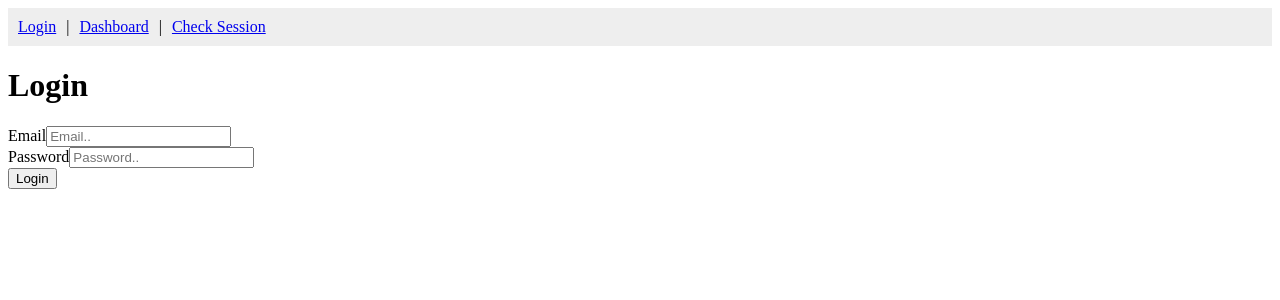
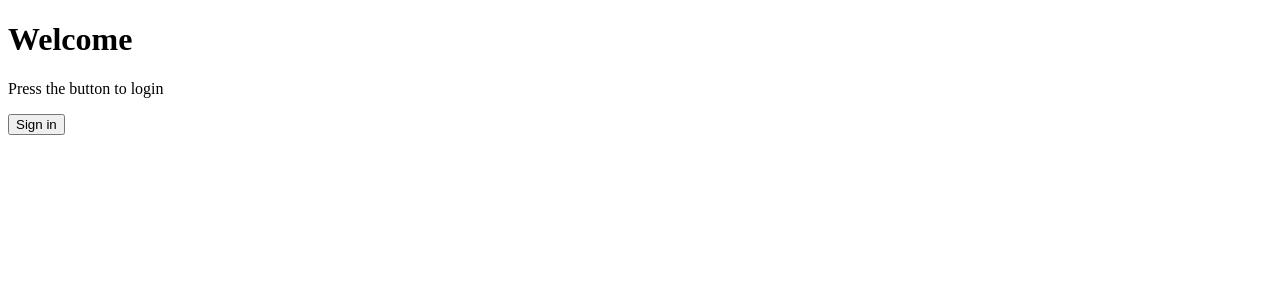
Before and after one commit to MarkLawrenceArtistry/commission, a React app in the folder frontend/: page / in a window 1280 px wide. Shown: the top 300 px of the page. Built offline with nearby package versions, Linux system fonts and the light colour scheme; the HTML template or start-up script is replaced by a standard one.

Commit message:
Authentication and authorization done.

```diff
--- a/frontend/src/App.jsx
+++ b/frontend/src/App.jsx
@@ -1,6 +1,9 @@
 
 import { Routes, Route, Link } from 'react-router-dom'
+import { AuthProvider } from './contexts/AuthContext'
+import ProtectedRoute from './components/ProtectedRoute'
 
+import Home from './pages/Home'
 import Dashboard from './pages/Dashboard'
 import Login from './pages/Login'
 import NotFound from './pages/NotFound'
@@ -8,30 +11,27 @@ import CheckSession from './pages/CheckSession'
 
 function App() {
     return (
-        <>
+       <AuthProvider>
             <div>
-                <nav style={{ padding: '10px', background: '#eee', marginBottom: '20px' }}>
-                    <Link to="/">Login</Link>
-                    <span style={{ margin: '0 10px' }}>|</span>
-                    <Link to="/dashboard">Dashboard</Link>
-                    <span style={{ margin: '0 10px' }}>|</span>
-                    <Link to="/check">Check Session</Link>
-                </nav>
-
                 <Routes>
                     {/* If the URL is exactly "/", show the Login component */}
-                    <Route path="/" element={<Login />} />
+                    <Route path="/" element={<Home />} />
+                    <Route path="/login" element={<Login />} />
 
                     {/* If the URL is "/Dashboard", show the Dashboard component */}
-                    <Route path="/dashboard" element={<Dashboard />} />
-
-                    <Route path="/check" element={<CheckSession />} />
+                    <Route path="/dashboard"
+                        element={
+                            <ProtectedRoute>
+                                <Dashboard />
+                            </ProtectedRoute>
+                        }
+                    />
 
                     {/* You can also add a "Catch-all" for 404 Not Found pages */}
                     <Route path="*" element={<NotFound />} />
                 </Routes>
             </div>
-        </>
+       </AuthProvider>
     )
 }
 
--- /dev/null
+++ b/frontend/src/components/ProtectedRoute.jsx
@@ -0,0 +1,12 @@
+import { Navigate } from 'react-router-dom'
+import { useAuth } from '../contexts/AuthContext'
+
+export default function ProtectedRoute({ children }) {
+    const { isAuthenticated } = useAuth()
+
+    if(!isAuthenticated) {
+        return <Navigate to="/login" replace />
+    }
+
+    return children
+}
--- /dev/null
+++ b/frontend/src/contexts/AuthContext.jsx
@@ -0,0 +1,40 @@
+import { createContext, useState, useContext } from "react";
+
+const AuthContext = createContext()
+
+export const useAuth = () => {
+    return useContext(AuthContext)
+}
+
+export function AuthProvider({ children }) {
+    const existingToken = localStorage.getItem('token')
+
+    const [token, setToken] = useState(existingToken)
+    const [user, setUser] = useState(null)
+
+    const loginSession = (newToken, userData) => {
+        localStorage.setItem('token', newToken)
+        setToken(newToken)
+        setUser(userData)
+    }
+
+    const logoutSession = () => {
+        localStorage.removeItem('token')
+        setToken(null)
+        setUser(null)
+    }
+
+    const value = {
+        token,
+        user,
+        loginSession,
+        logoutSession,
+        isAuthenticated: !!token
+    }
+
+    return (
+        <AuthContext.Provider value={value}>
+            {children}
+        </AuthContext.Provider>
+    )
+}
--- a/frontend/src/pages/Dashboard.jsx
+++ b/frontend/src/pages/Dashboard.jsx
@@ -1,5 +1,21 @@
+import { useAuth } from "../contexts/AuthContext"
+import { useNavigate } from "react-router-dom"
+
 export default function Dashboard() {
+    const { logoutSession, user } = useAuth()
+    const navigate = useNavigate()
+
+    const handleLogout = () => {
+        logoutSession();
+        navigate('/login')
+    }
+
     return (
-        <h1>Welcome, this is Dashboard</h1>
+        <div>
+            <h1>Welcome, this is Dashboard</h1>
+            <p>GANDA MO MARINZKIIIIIIIII</p>
+
+            <button onClick={handleLogout}>Logout</button>
+        </div>
     )
 }
--- /dev/null
+++ b/frontend/src/pages/Home.jsx
@@ -0,0 +1,17 @@
+import { useNavigate } from 'react-router-dom';
+
+export default function Home() {
+    const navigate = useNavigate()
+    const handleClick = () => {
+        navigate('/login')
+    }
+
+    return (
+        <div>
+            <h1>Welcome</h1>
+
+            <p>Press the button to login</p>
+            <button onClick={handleClick}>Sign in</button>
+        </div>
+    )
+}
--- a/frontend/src/pages/Login.jsx
+++ b/frontend/src/pages/Login.jsx
@@ -1,19 +1,29 @@
 import { useState, useEffect } from 'react'
+import { useNavigate } from 'react-router-dom';
+
+import { login, register } from '../services/userService';
+import { useAuth } from '../contexts/AuthContext';
 import api from 'axios'
-import { login, register } from '../services/userService';
 
-export default function Home() {
+export default function Login() {
     const [credentials, setCredentials] = useState({ email: '', password: '' })
     const [loading, isLoading] = useState(null)
+    const { loginSession } = useAuth()
+    const navigate = useNavigate()
 
     const handleSubmit = async (e) => {
         e.preventDefault()
 
         try {
             const response = await login(credentials);
+            const { token, data } = response
+            loginSession(token, data)
+            console.log(response)
+
             alert("Login successful")
-            localStorage.setItem('token', response.token)
+            navigate('/dashboard')
         } catch (err) {
+            alert('Invalid credentials.')
             console.error(err.message)
         }
     }
@@ -23,11 +33,11 @@ export default function Home() {
             <form onSubmit={handleSubmit}>
                 <h1>Login</h1>
                 <div>
-                    <label>Email</label>
+                    <label>Email</label> <br />
                     <input type="text" placeholder='Email..' value={credentials.email} onChange={(e) => setCredentials({...credentials, email: e.target.value})} required />
                 </div>
                 <div>
-                    <label>Password</label>
+                    <label>Password</label> <br />
                     <input type="password" placeholder='Password..' value={credentials.password} onChange={(e) => setCredentials({...credentials, password: e.target.value})} required />
                 </div>
                 <button type="submit">Login</button>
```
